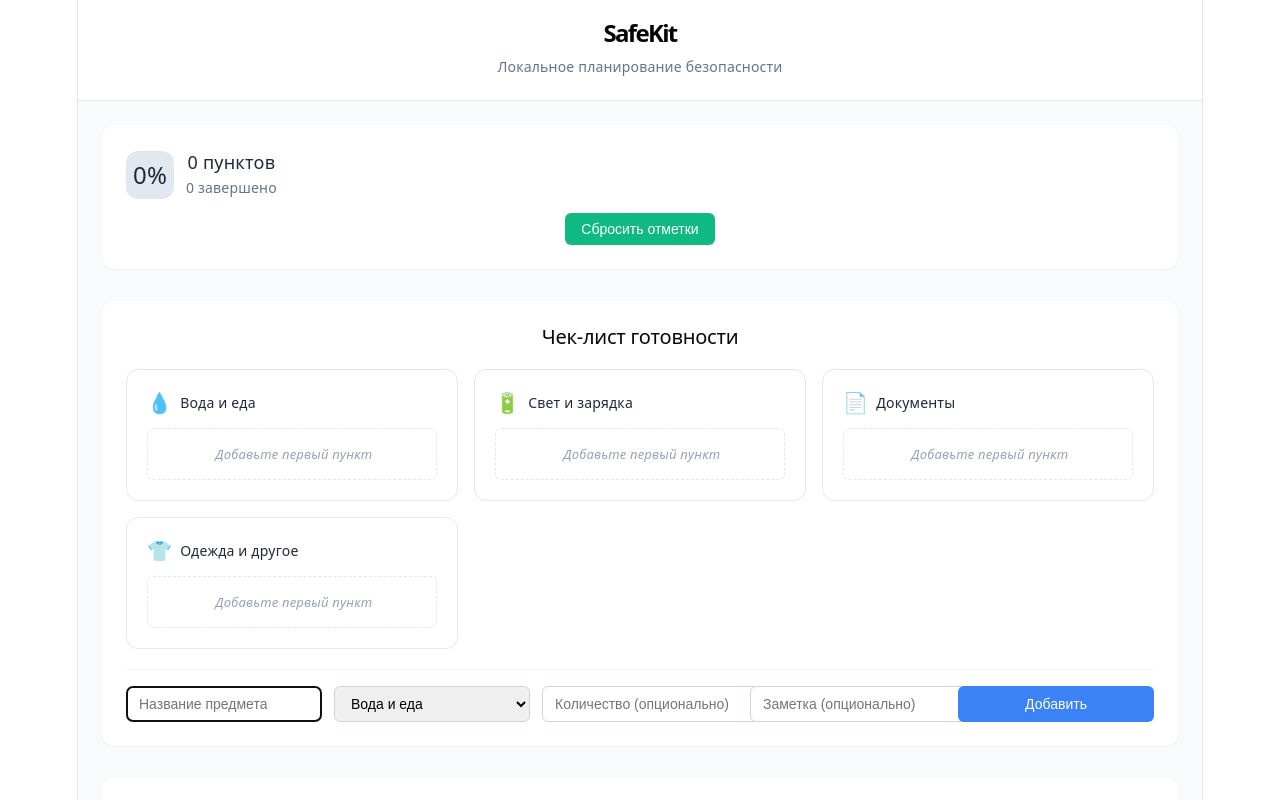
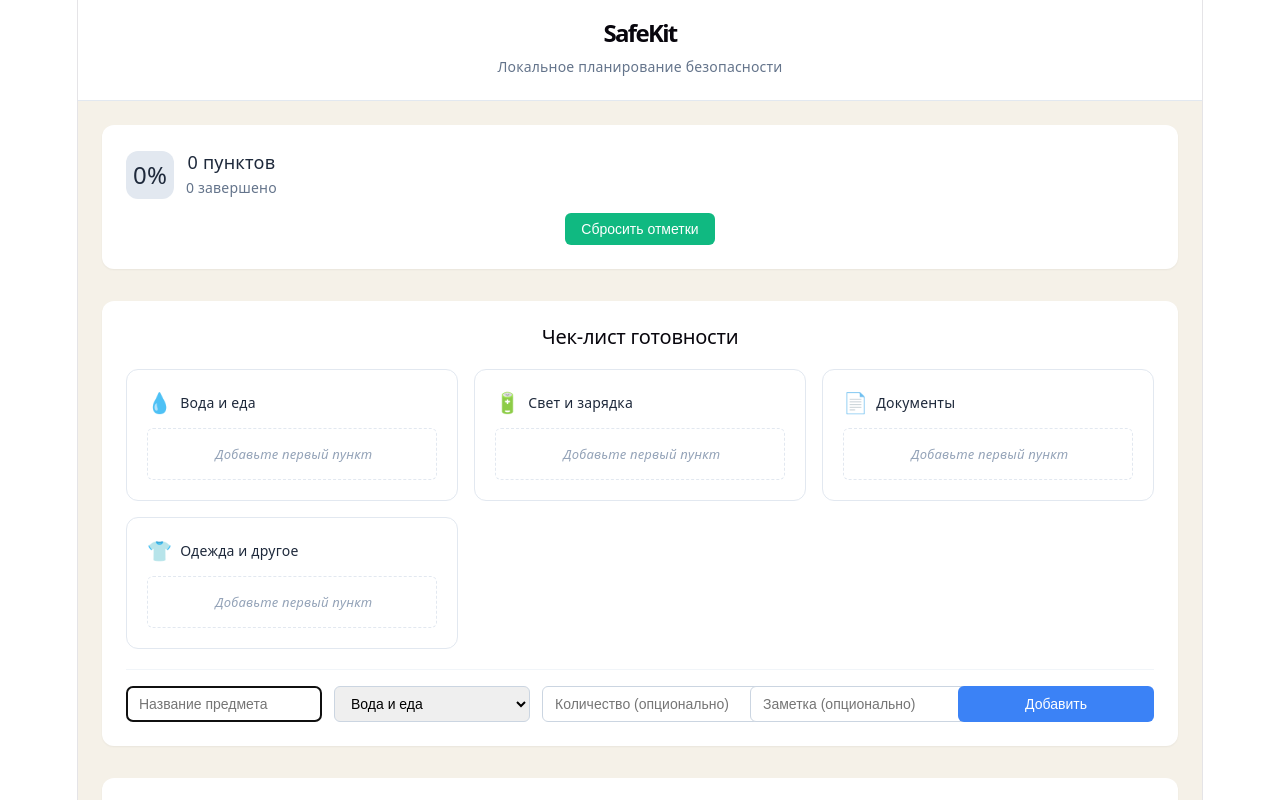
Before and after one commit to whyisomi/-safekit, a React (Vite) app: page / in a window 1280 px wide. Shown: the top 800 px of the page. Built offline with nearby package versions, Linux system fonts and the light colour scheme.

Commit message:
Update app background color

```diff
--- a/src/App.tsx
+++ b/src/App.tsx
@@ -373,7 +373,7 @@ function App() {
     <div
       style={{
         minHeight: '100vh',
-        background: '#f8fafc',
+        background: '#F5F1E8',
         color: '#1e293b',
         fontFamily: 'system-ui, sans-serif',
       }}
```
